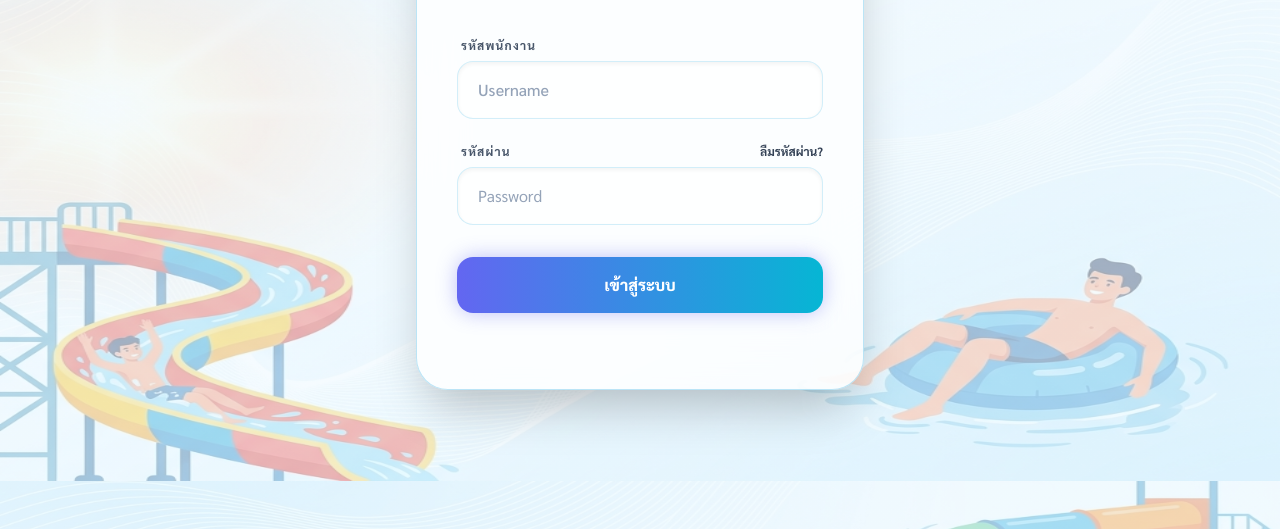
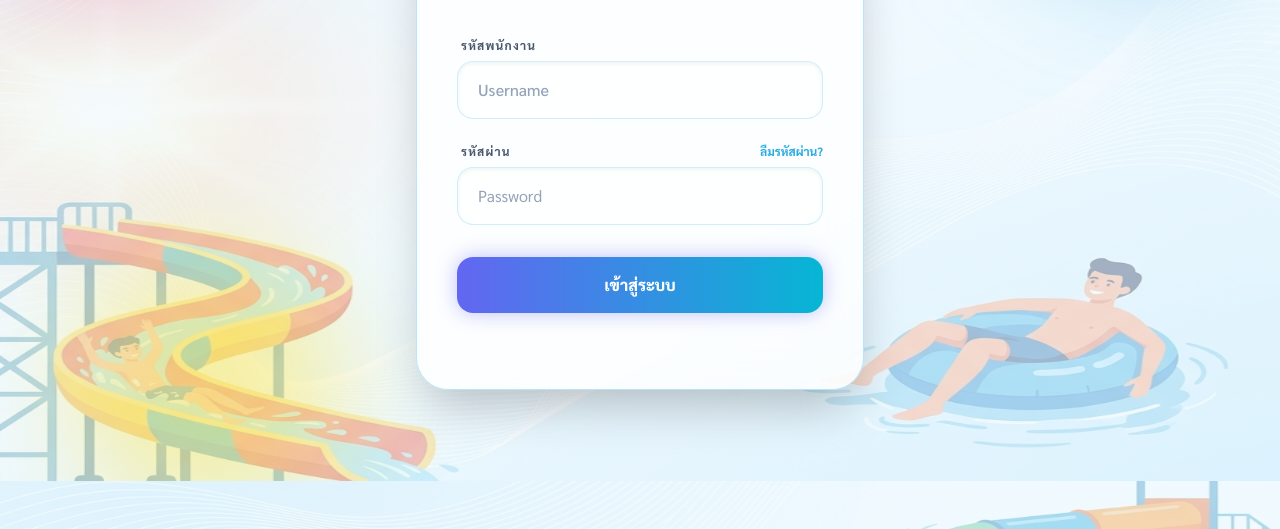
Before and after one commit to kaaom3/uniform-system-v2, a plain HTML site: page frontend/index.html in a window 1280 px wide. Shown: the part 319-848 px from the top of the page. Drawn offline with nearby package versions, Linux system fonts and the light colour scheme.

Commit message:
Upใหม่ pdpa1

```diff
--- a/frontend/index.html
+++ b/frontend/index.html
@@ -10,6 +10,18 @@
         tailwind.config = {
             theme: {
                 extend: {
+                    colors: {
+                        vana: {
+                            blue: '#0054a8',
+                            cyan: '#27aae1',
+                            pink: '#ee2a7b',
+                            orange: '#ff6900',
+                            yellow: '#ffde17',
+                            green: '#36b553',
+                            purple: '#662d91'
+                        },
+                        primary: { 50: '#eff6ff', 100: '#dbeafe', 500: '#3b82f6', 600: '#2563eb', 700: '#1d4ed8' },
+                    },
                     fontFamily: {
                         sans: ['Sarabun', 'sans-serif'],
                     },
```
